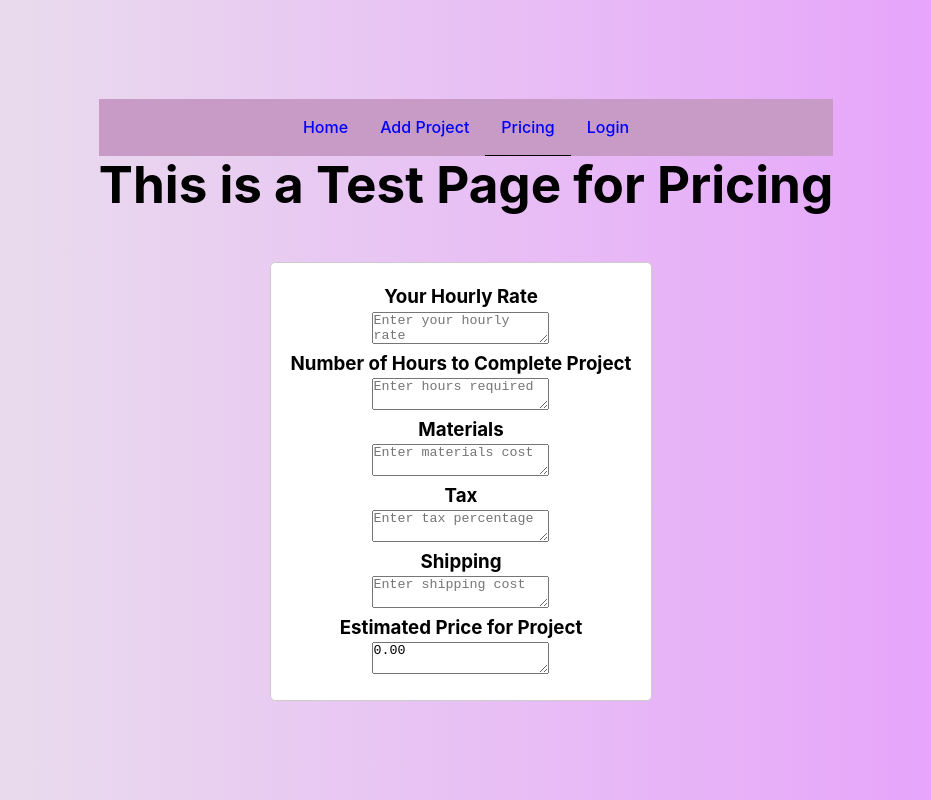
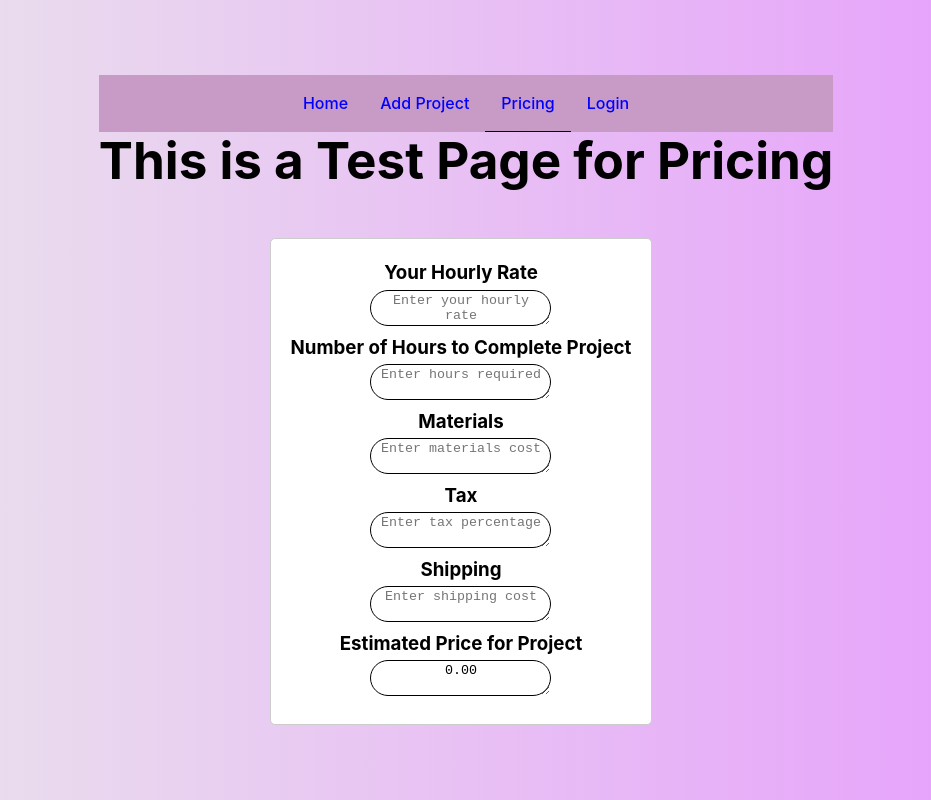
Before and after one commit to mabelheiner/crochetpal, a React (Vite) app: page /pricing in a window 1280 px wide. Shown: the whole page, without its empty margins (174-1105 px from the left). Built offline with nearby package versions, Linux system fonts and the light colour scheme; no server answers.

Commit message:
Pricing Boxes

```diff
--- a/src/Pricing.css
+++ b/src/Pricing.css
@@ -13,4 +13,13 @@
     border-radius: 40px;
     border-radius: 5px;
     margin-right: 10px;
+
 }
+
+textarea {
+    padding: .15em;
+    margin: .15em;
+    border-radius: 20px;
+    border: 1px solid black;
+    text-align: center;
+}
```
